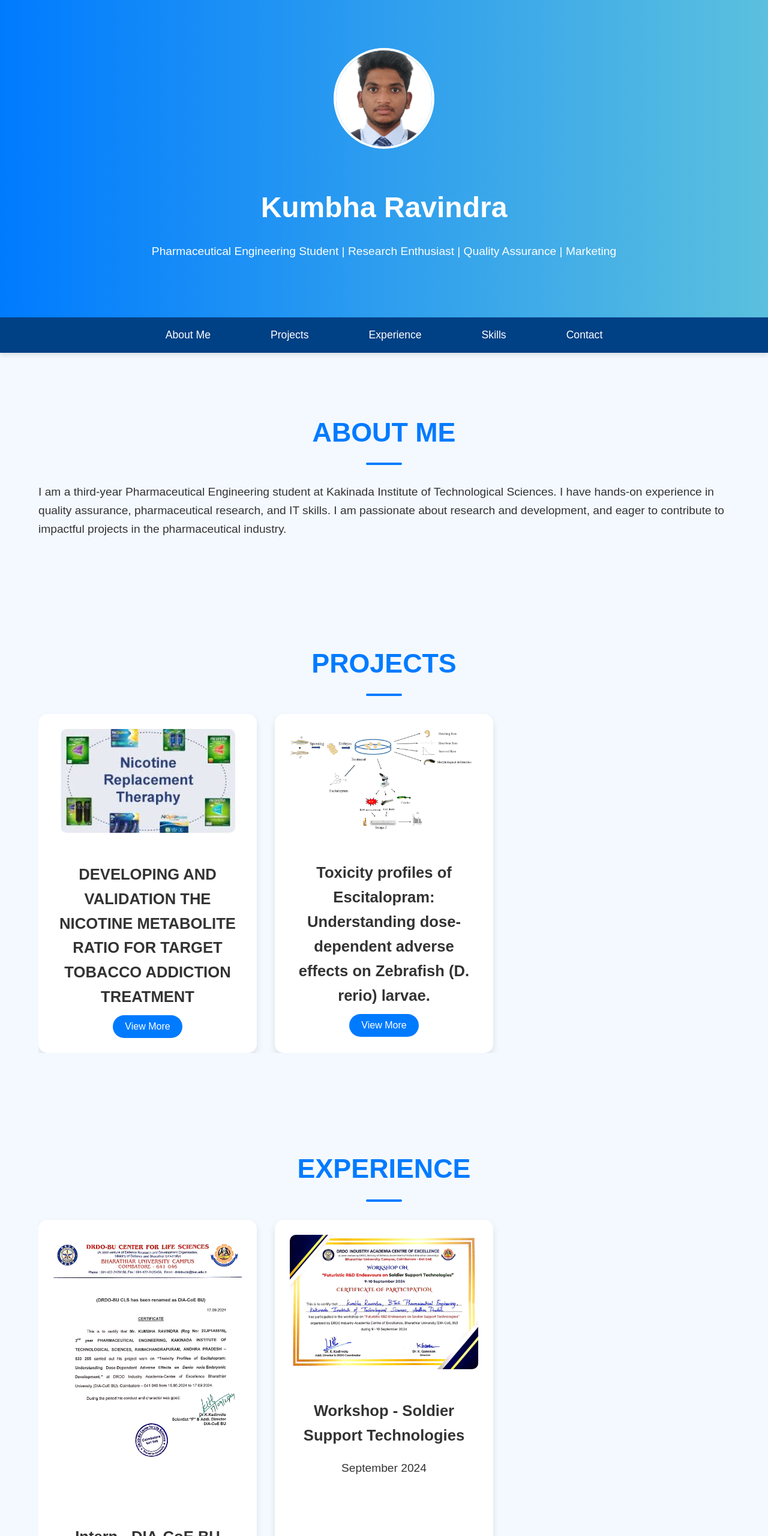
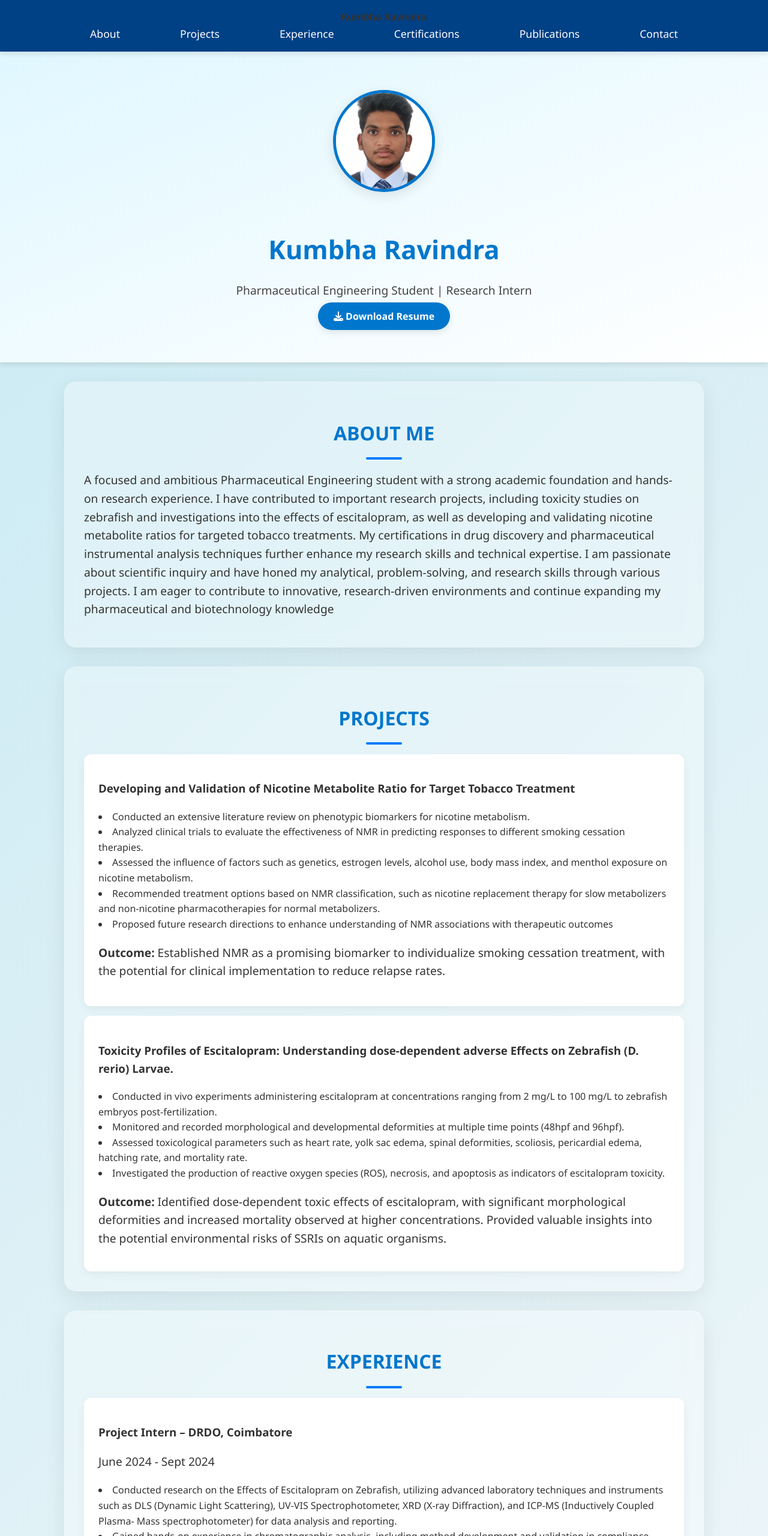
Before and after one commit to ravihireanew/ravindra, a plain HTML site: page index.html in a window 1280 px wide. Shown: the top 2560 px of the page at 60% size. Drawn offline with Linux system fonts and the light colour scheme.

Commit message:
Update index.html

```diff
--- a/index.html
+++ b/index.html
@@ -1,130 +1,318 @@
 <!DOCTYPE html>
 <html lang="en">
-
 <head>
   <meta charset="UTF-8">
   <meta name="viewport" content="width=device-width, initial-scale=1.0">
-    <title>Kumbha Ravindra - Portfolio</title>
+  <title>Kumbha Ravindra | Portfolio</title>
   <link rel="stylesheet" href="styles.css">
-    <link rel="stylesheet" href="https://cdnjs.cloudflare.com/ajax/libs/font-awesome/6.0.0-beta3/css/all.min.css">
+  <link rel="stylesheet" href="https://cdnjs.cloudflare.com/ajax/libs/font-awesome/6.5.0/css/all.min.css">
+  <style>
+
+
+  body {
+    background: linear-gradient(135deg, #c9eaf3, #f8f9fa);
+    scroll-behavior: smooth;
+    font-family: 'Segoe UI', Tahoma, Geneva, Verdana, sans-serif;
+    color: #333;
+    position: relative;
+    overflow-x: hidden;
+  }
+
+  /* Particle background */
+  .particles {
+    position: fixed;
+    top: 0;
+    left: 0;
+    width: 100vw;
+    height: 100vh;
+    z-index: 0;
+    pointer-events: none;
+    overflow: hidden;
+  }
+
+  .particle {
+    position: absolute;
+    width: 8px;
+    height: 8px;
+    background: rgba(0, 119, 204, 0.4);
+    border-radius: 50%;
+    animation: float 10s infinite ease-in-out;
+  }
+
+  @keyframes float {
+    0% {
+      transform: translateY(100vh) scale(1);
+      opacity: 0;
+    }
+    50% {
+      opacity: 0.7;
+    }
+    100% {
+      transform: translateY(-10vh) scale(0.5);
+      opacity: 0;
+    }
+  }
+
+  .glass {
+    background: rgba(255, 255, 255, 0.3);
+    backdrop-filter: blur(14px);
+    border-radius: 20px;
+    border: 1px solid rgba(255, 255, 255, 0.3);
+    box-shadow: 0 10px 35px rgba(0, 0, 0, 0.08);
+    padding: 2rem;
+    margin: 2rem auto;
+    max-width: 1000px;
+    transition: transform 0.3s;
+    position: relative;
+    z-index: 1;
+  }
+
+  .glass:hover {
+    transform: translateY(-5px);
+  }
+
+  .navbar {
+    transition: background-color 0.3s ease-in-out;
+    font-weight: 600;
+    padding: 1rem 2rem;
+    z-index: 2;
+    position: relative;
+  }
+
+  .navbar.scrolled {
+    background-color: rgba(255, 255, 255, 0.95);
+    box-shadow: 0 4px 12px rgba(0, 0, 0, 0.1);
+  }
+
+  .resume-button {
+    background: #0077cc;
+    color: white;
+    padding: 0.75rem 1.6rem;
+    font-weight: 600;
+    border-radius: 50px;
+    text-decoration: none;
+    transition: transform 0.3s ease, background 0.3s ease;
+    box-shadow: 0 4px 12px rgba(0, 0, 0, 0.1);
+    z-index: 2;
+    position: relative;
+  }
+
+  .resume-button:hover {
+    transform: scale(1.08);
+    background: #005fa3;
+  }
+
+  .card {
+    background: #ffffff;
+    border-radius: 12px;
+    padding: 1.5rem;
+    margin-top: 1rem;
+    box-shadow: 0 6px 15px rgba(0, 0, 0, 0.05);
+    transition: transform 0.3s ease;
+  }
+
+  .card:hover {
+    transform: scale(1.03);
+  }
+
+  .hero {
+    text-align: center;
+    padding: 4rem 1rem;
+    background: linear-gradient(to bottom right, #e0f7ff, #ffffff);
+    position: relative;
+    z-index: 1;
+  }
+
+  .hero-img {
+    width: 160px;
+    height: 160px;
+    object-fit: cover;
+    border-radius: 50%;
+    border: 5px solid #0077cc;
+    box-shadow: 0 6px 20px rgba(0, 0, 0, 0.1);
+    margin-bottom: 1.5rem;
+  }
+
+  .hero h1 {
+    font-size: 2.7rem;
+    color: #0077cc;
+    margin-bottom: 0.5rem;
+  }
+
+  .hero p {
+    font-size: 1.2rem;
+    color: #444;
+  }
+
+  .section h2 {
+    color: #0077cc;
+    font-size: 2rem;
+    margin-bottom: 1rem;
+  }
+
+  footer {
+    text-align: center;
+    padding: 2rem 1rem;
+    font-size: 0.9rem;
+    background: #f1f1f1;
+    color: #777;
+  }
+
+  .icon-link {
+    display: inline-flex;
+    align-items: center;
+    gap: 8px;
+    font-size: 1.15rem;
+    margin: 0.3rem 0;
+    text-decoration: none;
+    color: #0077cc;
+  }
+
+  .icon-link i {
+    font-size: 1.3rem;
+  }
+
+  .icon-link:hover {
+    color: #005fa3;
+  }
+</style>
+
 </head>
-
 <body>
-    <header>
-        <div class="container">
-            <img src="IMG-20240506-WA0004.jpg" alt="Kumbha Ravindra" class="profile-img">
-            <h1>Kumbha Ravindra</h1>
-            <p>Pharmaceutical Engineering Student | Research Enthusiast | Quality Assurance | Marketing</p>
-        </div>
-    </header>
-
-    <nav>
-        <div class="menu-toggle" id="mobile-menu">
-            <span class="bar"></span>
-            <span class="bar"></span>
-            <span class="bar"></span>
-        </div>
-        <ul class="nav-list">
-            <li><a href="#about">About Me</a></li>
+  <!-- Navigation -->
+  <nav class="navbar">
+    <div class="logo">Kumbha Ravindra</div>
+    <ul class="nav-links">
+      <li><a href="#about">About</a></li>
       <li><a href="#projects">Projects</a></li>
       <li><a href="#experience">Experience</a></li>
-            <li><a href="#skills">Skills</a></li>
+      <li><a href="#certifications">Certifications</a></li>
+      <li><a href="#publications">Publications</a></li>
       <li><a href="#contact">Contact</a></li>
     </ul>
   </nav>
 
-    <section id="about">
-        <div class="container">
+  <!-- Hero Section -->
+  <header class="hero">
+    <img src="IMG-20240506-WA0004.jpg" alt="Profile" class="hero-img">
+    <h1>Kumbha Ravindra</h1>
+    <p>Pharmaceutical Engineering Student | Research Intern</p>
+    <a href="Ravindra resume.pdf" download class="resume-button">
+      <i class="fas fa-download"></i> Download Resume
+    </a>
+  </header>
+
+  <!-- About Section -->
+  <section id="about" class="section glass">
     <h2>About Me</h2>
-            <p>I am a third-year Pharmaceutical Engineering student at Kakinada Institute of Technological Sciences. I have hands-on experience in quality assurance, pharmaceutical research, and IT skills. I am passionate about research and development, and eager to contribute to impactful projects in the pharmaceutical industry.</p>
+    <p>A focused and ambitious Pharmaceutical Engineering student with a strong academic foundation and hands-on
+      research experience. I have contributed to important research projects, including toxicity studies on zebrafish and
+      investigations into the effects of escitalopram, as well as developing and validating nicotine metabolite ratios for
+      targeted tobacco treatments. My certifications in drug discovery and pharmaceutical instrumental analysis
+      techniques further enhance my research skills and technical expertise.
+      I am passionate about scientific inquiry and have honed my analytical, problem-solving, and research skills through
+      various projects. I am eager to contribute to innovative, research-driven environments and continue expanding my
+      pharmaceutical and biotechnology knowledge</p>
+  </section>
+
+  <!-- Projects Section -->
+  <section id="projects" class="section glass">
+    <h2>Projects</h2>
+    <div class="card">
+      <h3>Developing and Validation of Nicotine Metabolite Ratio for Target Tobacco Treatment </h3>
+      <p><li>Conducted an extensive literature review on phenotypic biomarkers for nicotine metabolism.</li>
+       <li>Analyzed clinical trials to evaluate the effectiveness of NMR in predicting responses to different smoking
+        cessation therapies.</li>
+        <li>Assessed the influence of factors such as genetics, estrogen levels, alcohol use, body mass index, and
+          menthol exposure on nicotine metabolism.
+          </li>
+          <li>Recommended treatment options based on NMR classification, such as nicotine replacement therapy for
+            slow metabolizers and non-nicotine pharmacotherapies for normal metabolizers.
+            </li>
+            <li>Proposed future research directions to enhance understanding of NMR associations with therapeutic
+              outcomes</li>
+              <p><strong>Outcome:</strong> Established NMR as a promising biomarker to individualize smoking cessation treatment, with the
+                potential for clinical implementation to reduce relapse rates. </p>
+      </p>
+    </div>
+    <div class="card">
+      <h3>Toxicity Profiles of Escitalopram: Understanding dose-dependent adverse Effects on Zebrafish (D. rerio)
+        Larvae. </h3>
+      <p>
+        <li>Conducted in vivo experiments administering escitalopram at concentrations ranging from 2 mg/L to 100
+          mg/L to zebrafish embryos post-fertilization. </li>
+        <li>Monitored and recorded morphological and developmental deformities at multiple time points (48hpf and
+          96hpf).</li>
+          <li>Assessed toxicological parameters such as heart rate, yolk sac edema, spinal deformities, scoliosis, pericardial
+            edema, hatching rate, and mortality rate. </li>
+            <li>Investigated the production of reactive oxygen species (ROS), necrosis, and apoptosis as indicators of
+              escitalopram toxicity.</li>
+      </p>
+      <p><strong>Outcome:</strong> Identified dose-dependent toxic effects of escitalopram, with significant morphological deformities and
+        increased mortality observed at higher concentrations. Provided valuable insights into the potential environmental
+        risks of SSRIs on aquatic organisms.
+        </p>
     </div>
   </section>
 
-    <section id="projects">
-        <div class="container">
-            <h2>Projects</h2>
-            <div class="projects-grid">
-                <!-- Project 1 -->
-                <div class="project-card">
-                    <img src="NRT.jpeg" alt="Nicotine">
-                    <h3>DEVELOPING AND VALIDATION THE NICOTINE METABOLITE RATIO FOR TARGET TOBACCO ADDICTION TREATMENT</h3>
-                    <button class="view-more" data-project="1">View More</button>
+  <!-- Experience Section -->
+  <section id="experience" class="section glass">
+    <h2>Experience</h2>
+    <div class="card">
+      <h3>Project Intern – DRDO, Coimbatore</h3>
+      <p>June 2024 - Sept 2024</p>
+      <p><li>Conducted research on the Effects of Escitalopram on Zebrafish, utilizing advanced laboratory techniques and
+        instruments such as DLS (Dynamic Light Scattering), UV-VIS Spectrophotometer, XRD (X-ray Diffraction), and
+        ICP-MS (Inductively Coupled Plasma- Mass spectrophotometer) for data analysis and reporting.</li>
+        <li>Gained hands-on experience in chromatographic analysis, including method development and validation in
+        compliance with GLP standards.</li>
+        <li>Collaborated with senior scientists in performing toxicity studies on zebrafish, ensuring accurate preparation
+        and analysis of samples.</li>
+       <li>Demonstrated proficiency in XRD analysis, wet lab procedures, and other instrumental techniques crucial for
+        pharmaceutical research.</li>
+        <li>Actively contributed to preparing project evaluation reports, ensuring data accuracy and compliance with
+        regulatory requirements. </li></p>
     </div>
-                <!-- Project 2 -->
-                <div class="project-card">
-                    <img src="Abstract 12345.png" alt="Escitalopram Toxicity">
-                    <h3>  Toxicity profiles of Escitalopram: Understanding dose-dependent adverse effects on Zebrafish (D. rerio) larvae.</h3>
 
-                    <button class="view-more" data-project="2">View More</button>
-                </div>
-            </div>
-        </div>
-        <!-- Modal for Project Details -->
-        <div id="project-modal" class="modal">
-            <div class="modal-content">
-                <span class="close">&times;</span>
-                <h3 id="modal-title"></h3>
-                <img id="modal-image" src="">
-                <p id="modal-description"></p>
-            </div>
-        </div>
   </section>
 
-    <section id="experience">
-        <div class="container">
-            <h2>Experience</h2>
-            <div class="experience-grid">
-                <div class="experience-card">
-                    <img src="DRDO.jpg" alt="DRDO Internship">
-                    <h3>Intern - DIA-CoE BU (formerly DRDO-BU-CLS)</h3>
-                    <p>June 2024 - August 2024</p>
-                </div>
-                <div class="experience-card">
-                    <img src="Workshop.jpg" alt="Workshop">
-                    <h3>Workshop - Soldier Support Technologies</h3>
-                    <p>September 2024</p>
-                </div>
-            </div>
-        </div>
+  <!-- Certifications Section -->
+  <section id="certifications" class="section glass">
+    <h2>Certifications</h2>
+    <ul>
+      <li><a href="https://www.udemy.com/certificate/UC-0f53aa2e-fdfa-4305-9719-a21e6c395da8/">Pharma Instrumental Techniques – Udemy</a></li>
+      <li><a href="https://pharmastate.academy/tutor-certificate-8/?cert_hash=b32530bde79f2341">Analytical Techniques – Pharmastate</a></li>
+      <li><a href="https://www.coursera.org/account/accomplishments/verify/TEJGRJGHQ6R5">Drug Discovery – Coursera</a></li>
+      <li>Good Clinical Practice – NIDA</li>
+    </ul>
   </section>
 
-    <section id="skills">
-        <div class="container">
-            <h2>Skills</h2>
-            <ul>
-                <li>Pharmaceutical Sciences</li>
-                <li>Research & Data Analysis</li>
-                <li>Quality Assurance & Control</li>
-                <li>Language Editing</li>
-                <li>IT Skills: Microsoft Office</li>
-                <li>GraphPad Prism</li>
-                <li>Skilled in relationship management, fostering strong client partnerships.</li>
-                <li>Experienced in social media marketing and optimizing ad strategies for recruitment.</li>
-                <li>Knowledgeable in recruitment trends within the pharmaceutical, life sciences, and biotech sectors.</li>
-                <li><b>Technical Skills:</b> Proficient in MS Office Suite; basic knowledge of web development and JavaScript.</li>
-                <li><b>Communication:</b> Strong written and verbal communication skills; ability to present complex information clearly</li>
-            </ul>
-        </div>
+  <!-- Publications Section -->
+  <section id="publications" class="section glass">
+    <h2>Publications</h2>
+    <p><strong><a href="https://www.abap.co.in/index.php/home/article/view/1802">Valproic Acid Induces Zebrafish Embryonic Developmental Defects by Inducing Oxidative Stress-mediated Apoptosis: Dose and Time-dependent Analysis</strong> </a></p>
   </section>
 
-    <section id="contact">
-        <div class="container">
-            <h2>Contact Me</h2>
-            <div class="social-icons">
-                <a href="mailto:ravindra.81420@gmail.com" target="_blank"><i class="fas fa-envelope"></i></a>
-                <a href="https://www.linkedin.com/in/kumbha-ravindra-497a30326/" target="_blank"><i class="fab fa-linkedin"></i></a>
-                <a href="https://github.com/YourGitHubProfile" target="_blank"><i class="fab fa-github"></i></a>
-            </div>
-        </div>
+  <!-- Contact Section -->
+  <section id="contact" class="section glass">
+    <h2>Contact</h2>
+    <p><a href="mailto:ravindra.81420@gmail.com" class="icon-link"><i class="fas fa-envelope"></i> ravindra.81420@gmail.com</a></p>
+    <p><a href="tel:+919014061789" class="icon-link"><i class="fas fa-phone"></i> +91 9014061789</a></p>
+    <p><a href="https://www.linkedin.com/in/kumbha-ravindra" class="icon-link" target="_blank"><i class="fab fa-linkedin"></i> LinkedIn</a></p>
+    <p><a href="https://github.com/yourusername" class="icon-link" target="_blank"><i class="fab fa-github"></i> GitHub</a></p>
   </section>
 
   <footer>
-        <div class="container">
-            <p>&copy; 2024 Kumbha Ravindra. All Rights Reserved.</p>
-        </div>
+    <p>© 2025 Kumbha Ravindra</p>
   </footer>
 
-    <script src="scripts.js"></script>
+  <script src="script.js"></script>
+  <script>
+    // Navbar scroll effect
+    window.addEventListener('scroll', () => {
+      const navbar = document.querySelector('.navbar');
+      navbar.classList.toggle('scrolled', window.scrollY > 50);
+    });
+  </script>
 </body>
-
 </html>
```
Lines whose indentation alone changed are shown as unchanged.
